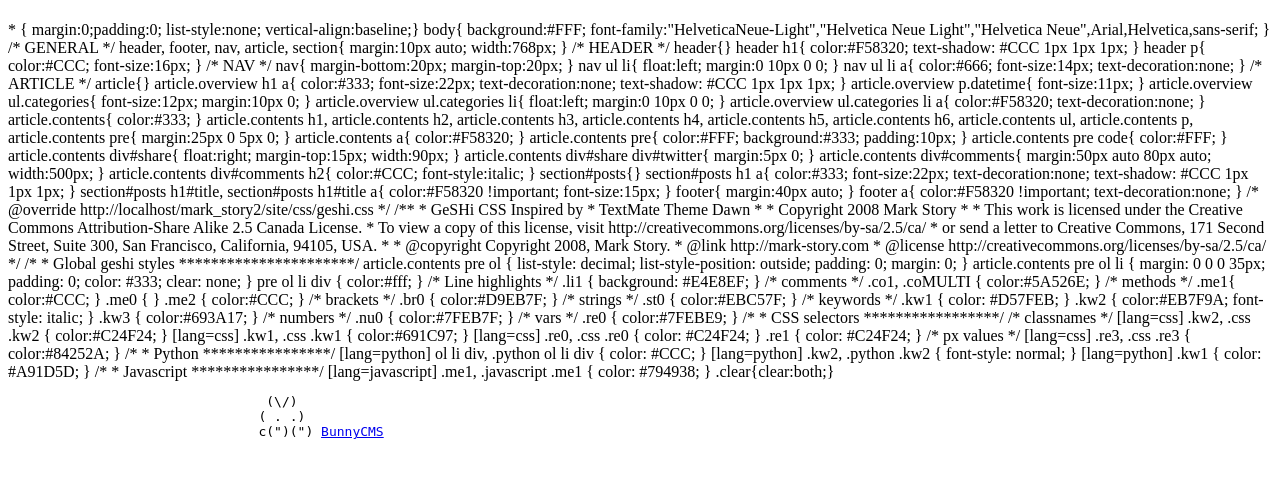
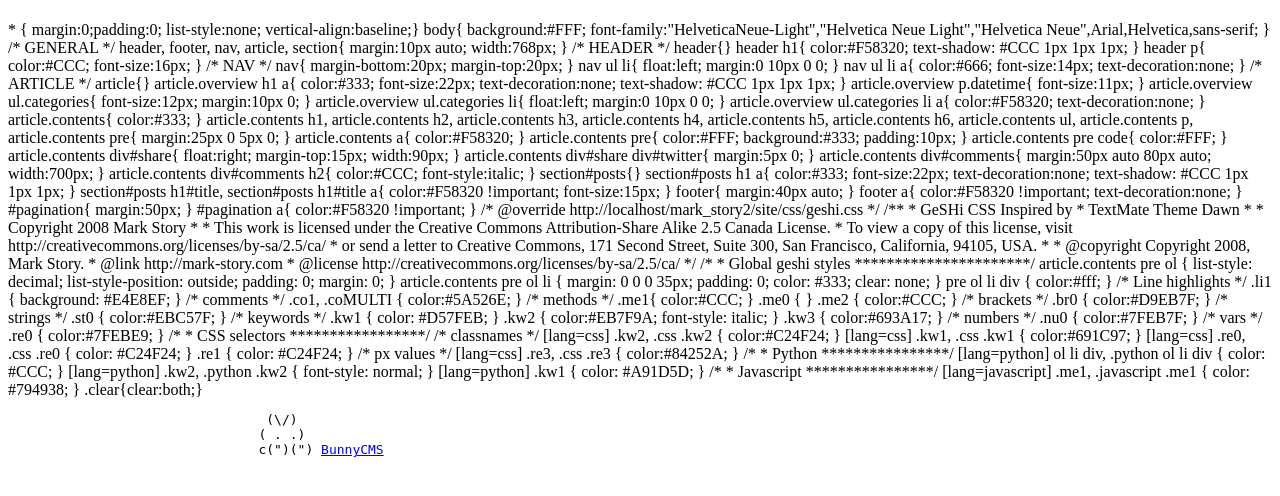
Before and after one commit to pererinha/BunnyCMS, a PHP site: the page made by application/views/default/css.php in a window 1280 px wide. Shown: the part 168-664 px from the top of the page. Run offline with PHP 8.4, Linux system fonts and the light colour scheme; the template is opened without the code that fills it, so the values that code supplies are empty; some libraries are stand-ins or nearby versions.

Commit message:
Templates and bugs fixed

```diff
--- a/application/libraries/content.php
+++ b/application/libraries/content.php
@@ -116,6 +116,7 @@
 		foreach( $pages as $page ){
 			$data[ 'pages' ][] = $page->getAttributes();
 		}
+		$data[ 'currentURL' ] = URL::to( URL::current() );
 		return $this->mustache->render( Template::getTemplateBase() , $data );
 	}
 }
--- a/application/views/default/base.php
+++ b/application/views/default/base.php
@@ -28,11 +28,7 @@
 		{{content}}
 	</section>
 	<footer>
-		<pre>
-			 (\/)
-			( . .)
-			c(")(") <a href="https://github.com/pererinha/BunnyCMS" target="_blank">BunnyCMS</a> | <a href="{{urlfeed}}" target="_blank">Feed</a>
-		</pre>
+		<a href="https://github.com/pererinha/BunnyCMS" target="_blank">BunnyCMS</a> | <a href="{{urlfeed}}" target="_blank">Feed</a>
 	</footer>
 </body>
 </html>
--- a/application/views/default/css.php
+++ b/application/views/default/css.php
@@ -91,7 +91,7 @@
 		}
 	article.contents div#comments{
 		margin:50px auto 80px auto;
-		width:500px;
+		width:700px;
 	}
 		article.contents div#comments h2{
 			color:#CCC;
@@ -115,6 +115,14 @@
 	color:#F58320 !important;
 	text-decoration:none;
 }
+
+#pagination{
+margin:50px;
+}
+#pagination a{
+color:#F58320 !important;
+}
+
 /* @override http://localhost/mark_story2/site/css/geshi.css */
 /**
  * GeSHi CSS Inspired by
--- a/laravel/url.php
+++ b/laravel/url.php
@@ -19,6 +19,10 @@
 	 * @param  bool    $https
 	 * @return string
 	 */
+	public static function current(){
+		return URI::current();
+	}
+
 	public static function to($url = '', $https = false)
 	{
 		if (filter_var($url, FILTER_VALIDATE_URL) !== false) return $url;
```
